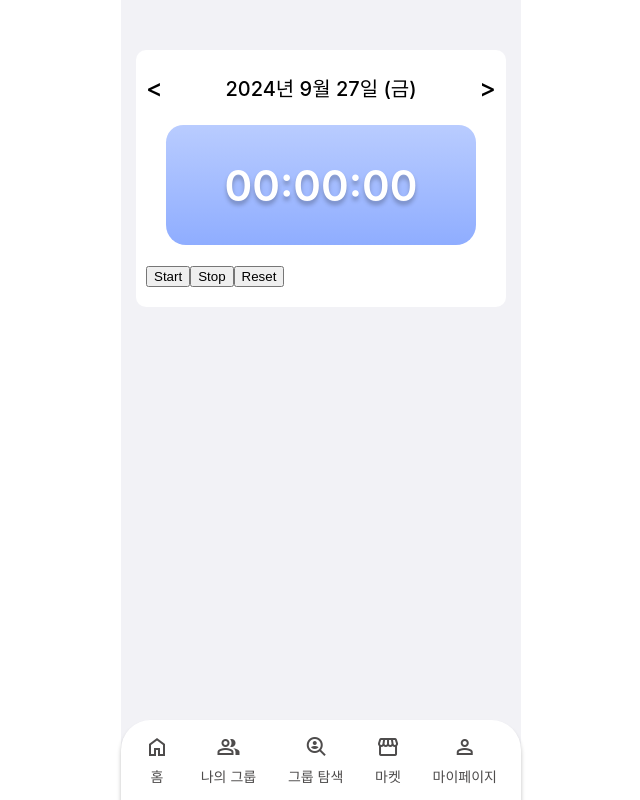
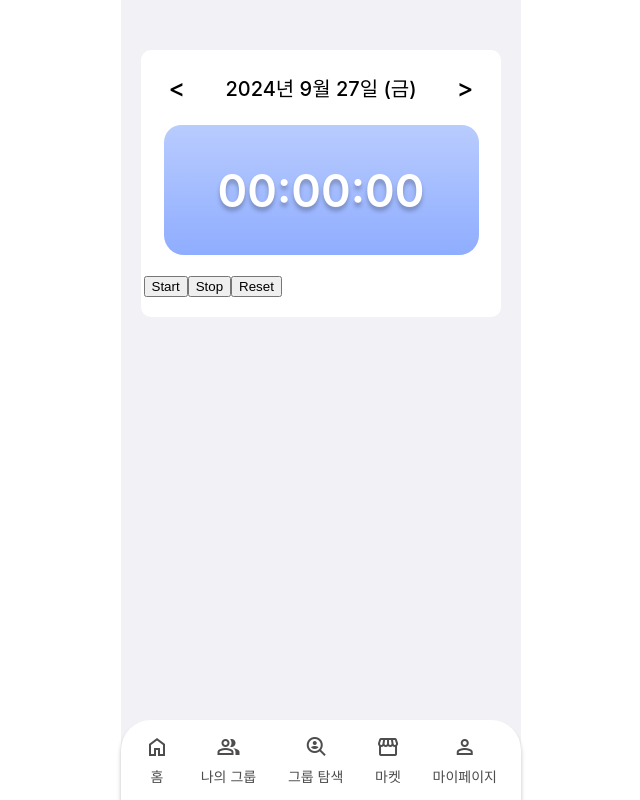
Before and after one commit to kakao-tech-campus-2nd-step3/Team17_FE, a React (Create React App) app: page / in a window 1280 px wide. Shown: the whole page, without its empty margins (319-959 px from the left). Built offline with nearby package versions, Linux system fonts and the light colour scheme; a web font is replaced by a local one.

Commit message:
design: 날짜 컴포넌트 디자인 수정

```diff
--- a/src/components/DateSelect.tsx
+++ b/src/components/DateSelect.tsx
@@ -77,6 +77,7 @@ const DateSelectContainer = styled.div`
   flex-direction: row;
   justify-content: space-between;
   align-items: center;
+  padding: 0px 25px;
 `;
 
 const DateSelecter = styled.div`
--- a/src/components/Timer.tsx
+++ b/src/components/Timer.tsx
@@ -77,11 +77,11 @@ const TimerContainer = styled.div`
 `;
 
 const TimerContent = styled.div`
-    font-size: 42px;
+    font-size: 45px;
     font-weight: 600;
     color: #FFFFFF;
-    width: 310px;
-    height: 120px;
+    width: 315px;
+    height: 130px;
     display: flex;
     align-items: center;
     justify-content: center;
--- a/src/pages/Main.tsx
+++ b/src/pages/Main.tsx
@@ -15,7 +15,7 @@ const MainWrapper = styled.div`
     width: 100%;
     height: 100vh;
     background-color: #f2f2f6;
-    padding: 50px 15px 20px 15px;
+    padding: 50px 20px 20px 20px;
     box-sizing: border-box;
 `
 
```
